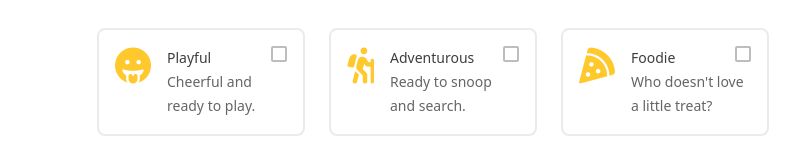
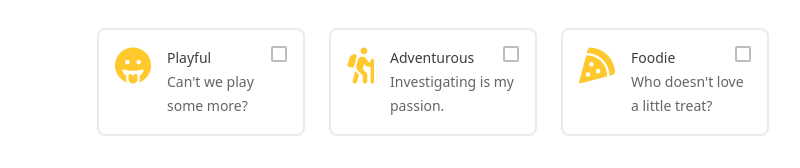
Before and after one commit to matai-2024/pawpals, a React (Vite) app: page /create in a window 1280 px wide. Both pictures are taken after typing "Sample", "Sample", "2020-01-15" into the empty fields and a click on the button "Continue". Shown: the part 724-892 px from the top of the page, without its empty margins (207-1007 px from the left). Built offline with nearby package versions, Linux system fonts and the light colour scheme; no server answers; a web font is replaced by a local one.

Commit message:
update default trait descriptions

```diff
--- a/client/components/forms/PetTraitsForm.tsx
+++ b/client/components/forms/PetTraitsForm.tsx
@@ -88,7 +88,7 @@ export default function PetTraitsForm({ updateFields }: PetFormProps) {
             </div>
             <div className="text-sm leading-6">
               <h3 className="font-medium text-gray-900">Goofy</h3>
-              <p className="text-gray-600">I'm here to have fun!</p>
+              <p className="text-gray-600">I&apos;m here to have fun!</p>
             </div>
             <input
             id="goofy"
@@ -196,7 +196,7 @@ export default function PetTraitsForm({ updateFields }: PetFormProps) {
             </div>
             <div className="text-sm leading-6">
               <h3 className="font-medium text-gray-900">Playful</h3>
-              <p className="text-gray-600">Cheerful and ready to play.</p>
+              <p className="text-gray-600">Can&apos;t we play some more?</p>
             </div>
             <input
             id="playful"
@@ -223,7 +223,7 @@ export default function PetTraitsForm({ updateFields }: PetFormProps) {
             </div>
             <div className="text-sm leading-6">
               <h3 className="font-medium text-gray-900">Adventurous</h3>
-              <p className="text-gray-600">Ready to snoop and search.</p>
+              <p className="text-gray-600">Investigating is my passion.</p>
             </div>
             <input
             id="adventurous"
@@ -250,7 +250,7 @@ export default function PetTraitsForm({ updateFields }: PetFormProps) {
             </div>
             <div className="text-sm leading-6">
               <h3 className="font-medium text-gray-900">Foodie</h3>
-              <p className="text-gray-600">Who doesn't love a little treat?</p>
+              <p className="text-gray-600">Who doesn&apos;t love a little treat?</p>
             </div>
             <input
             id="foodie"
@@ -277,7 +277,7 @@ export default function PetTraitsForm({ updateFields }: PetFormProps) {
             </div>
             <div className="text-sm leading-6">
               <h3 className="font-medium text-gray-900">Snorer</h3>
-              <p className="text-gray-600">It's called heavy breathing, ok!?</p>
+              <p className="text-gray-600">It&apos;s called heavy breathing, ok!?</p>
             </div>
             <input
             id="snorer"
```
